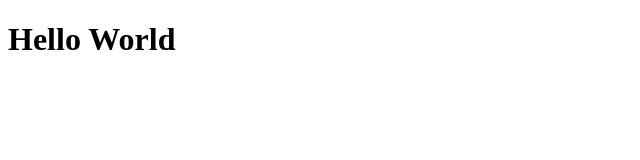
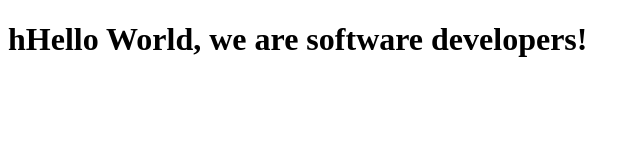
Before and after one commit to mhassa204/ali-mamello, a plain HTML site: page index.html in a window 1280 px wide. Shown: the whole page, without its empty margins (0-640 px from the left). Drawn offline with Linux system fonts and the light colour scheme.

Commit message:
HTML - Hello World, updated!

```diff
--- a/index.html
+++ b/index.html
@@ -7,7 +7,7 @@
   </head>
 
   <body>
-    <h1>Hello World</h1>
+    <h1>hHello World, we are software developers!</h1>
     <script src="https://cdn.freecodecamp.org/testable-projects-fcc/v1/bundle.js"></script>
 
     <!--
```
